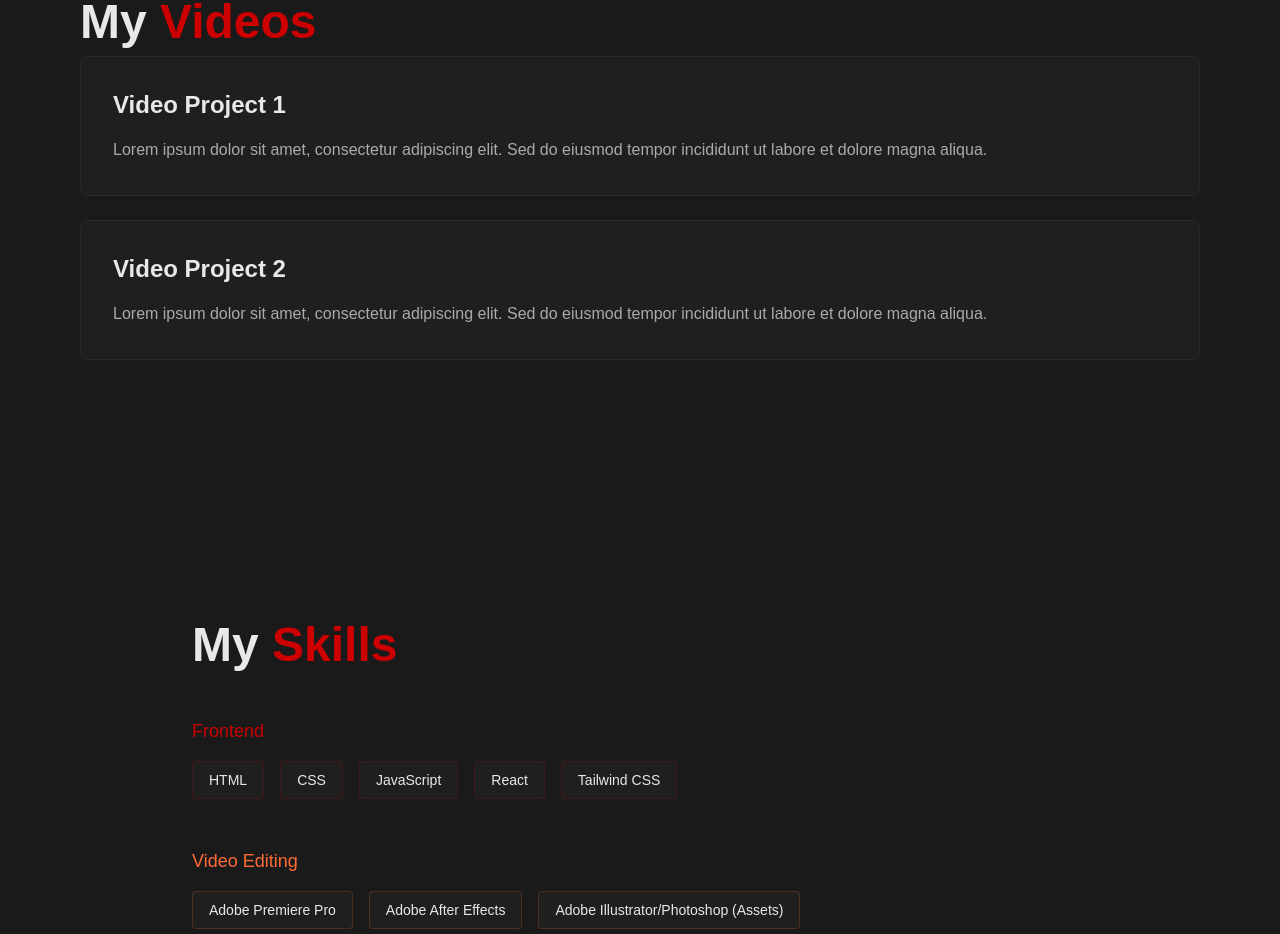
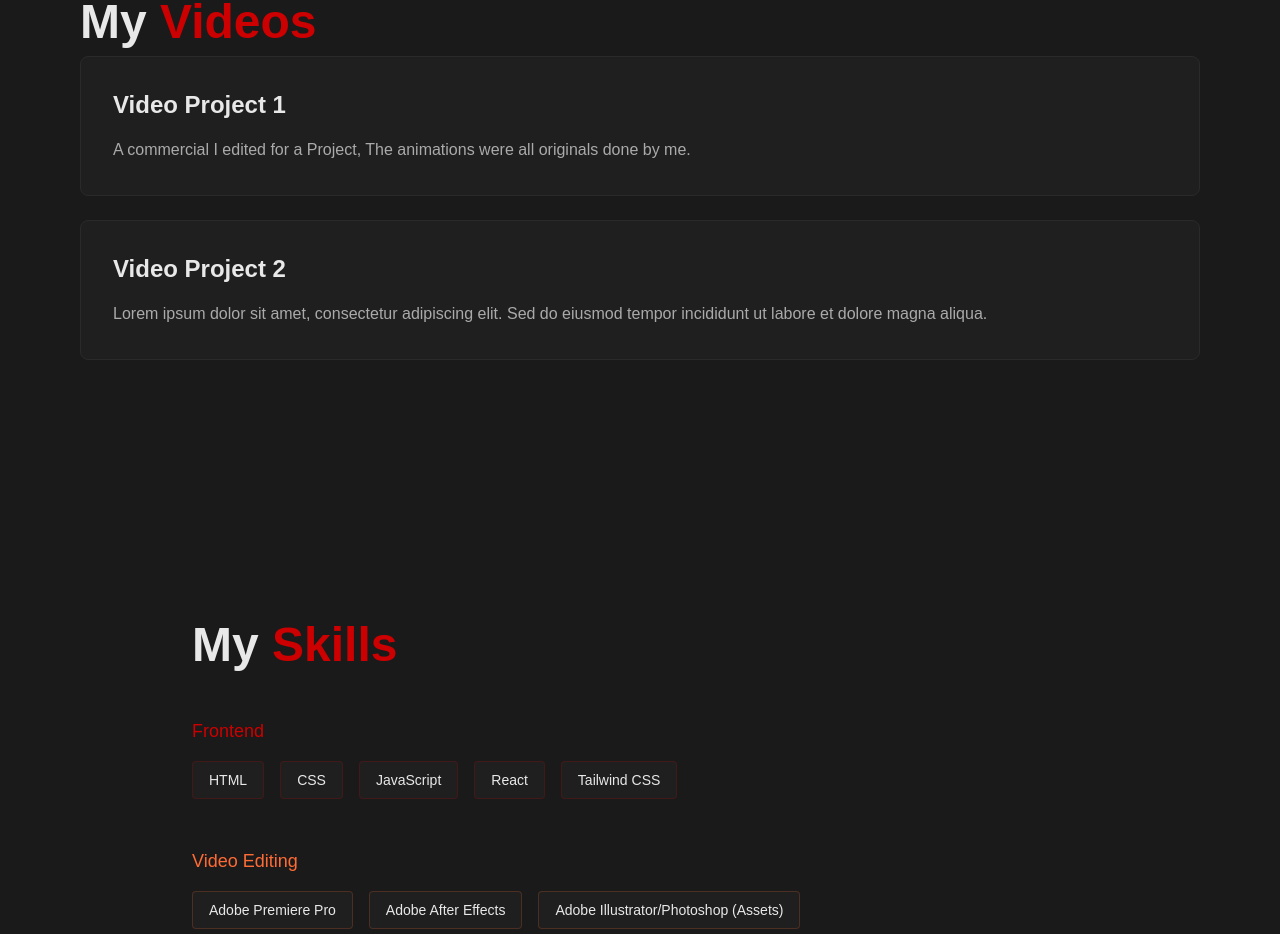
Before and after one commit to trevor-tanlines/PortfolioV1, a React (Vite) app: page / in a window 1280 px wide. Shown: the part 2060-2994 px from the top of the page. Built offline with nearby package versions, Linux system fonts and the light colour scheme.

Commit message:
Added Video

```diff
--- a/src/components/Projects.jsx
+++ b/src/components/Projects.jsx
@@ -12,8 +12,8 @@
  const videoProjects = [
   {
     title: 'Video Project 1',
-    description: 'Lorem ipsum dolor sit amet, consectetur adipiscing elit. Sed do eiusmod tempor incididunt ut labore et dolore magna aliqua.',
-    videoLink: '#',
+    description: 'A commercial I edited for a Project, The animations were all originals done by me. ',
+    videoLink: 'https://youtu.be/sWO6YiC6nuE',
   },
   {
     title: 'Video Project 2',
```
